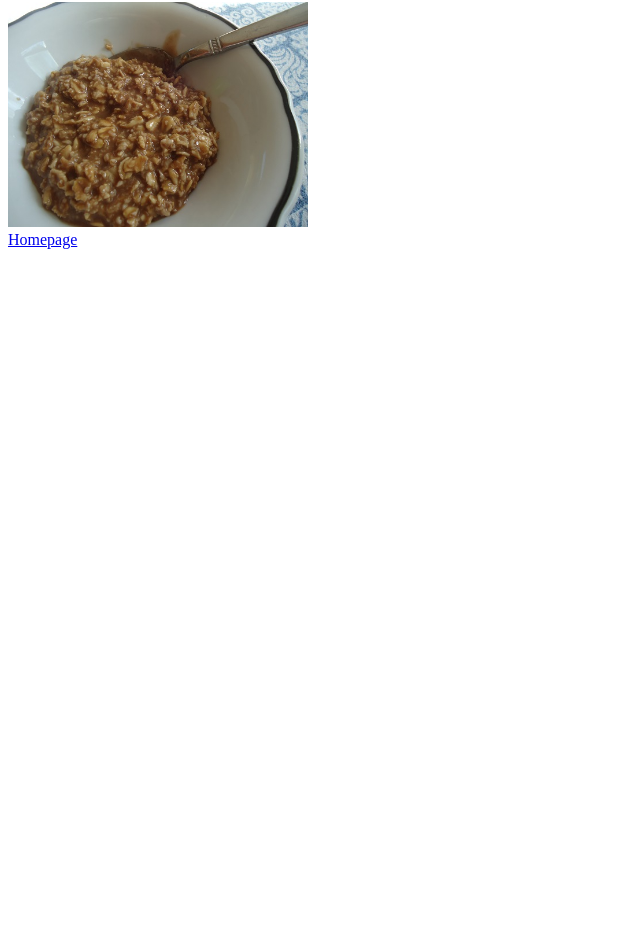
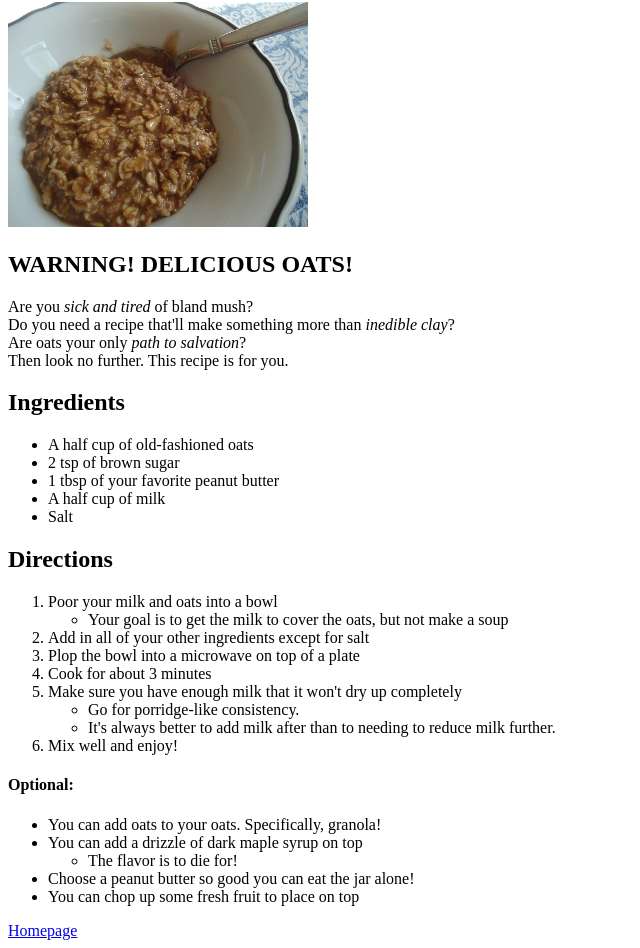
Before and after one commit to Agee-M/oding-recipes, a plain HTML site: page recipes/homemadeoats.html in a window 1280 px wide. Shown: the part 78-1026 px from the top of the page, without its empty margins (0-640 px from the left). Before the commit the page ends 800 px from the top, so only its background shows below. Drawn offline with Linux system fonts and the light colour scheme.

Commit message:
Update homemadeoats.html with content

```diff
--- a/recipes/homemadeoats.html
+++ b/recipes/homemadeoats.html
@@ -11,6 +11,48 @@
 
         <img src="../img/homemade-oats.jpeg" alt="hommade outs" width="300"><br>
 
+        <h2><strong>WARNING! DELICIOUS OATS!</strong></h2>
+
+        <p>Are you <em>sick and tired</em> of bland mush?<br>
+        Do you need a recipe that'll make something more than <em>inedible clay</em>?<br>
+        Are oats your only <em>path to salvation</em>?<br>
+        Then look no further. This recipe is for you.</p>
+
+        <h2>Ingredients</h2>
+
+        <ul>
+            <li>A half cup of old-fashioned oats</li>
+            <li>2 tsp of brown sugar</li>
+            <li>1 tbsp of your favorite peanut butter</li>
+            <li>A half cup of milk</li>
+            <li>Salt</li>
+        </ul>
+
+        <h2>Directions</h2>
+
+        <ol>
+            <li>Poor your milk and oats into a bowl</li>
+                <ul><li>Your goal is to get the milk to cover the oats, but not make a soup</li></ul>
+            <li>Add in all of your other ingredients except for salt</li>
+            <li>Plop the bowl into a microwave on top of a plate</li>
+            <li>Cook for about 3 minutes</li>
+            <li>Make sure you have enough milk that it won't dry up completely</li>
+                <ul><li>Go for porridge-like consistency.
+                    <li>It's always better to add milk after than to needing to reduce milk further.</li>
+                </li></ul>
+            <li>Mix well and enjoy!</li>
+
+        </ol>
+
+        <h4>Optional:</h4>
+
+        <ul>
+            <li>You can add oats to your oats. Specifically, granola!</li>
+            <li>You can add a drizzle of dark maple syrup on top</li>
+                <ul><li>The flavor is to die for!</li></ul>
+            <li>Choose a peanut butter so good you can eat the jar alone!</li>
+            <li>You can chop up some fresh fruit to place on top</li>
+        </ul>
         <a href="../index.html">Homepage</a>
     </body>
 </html>
```
